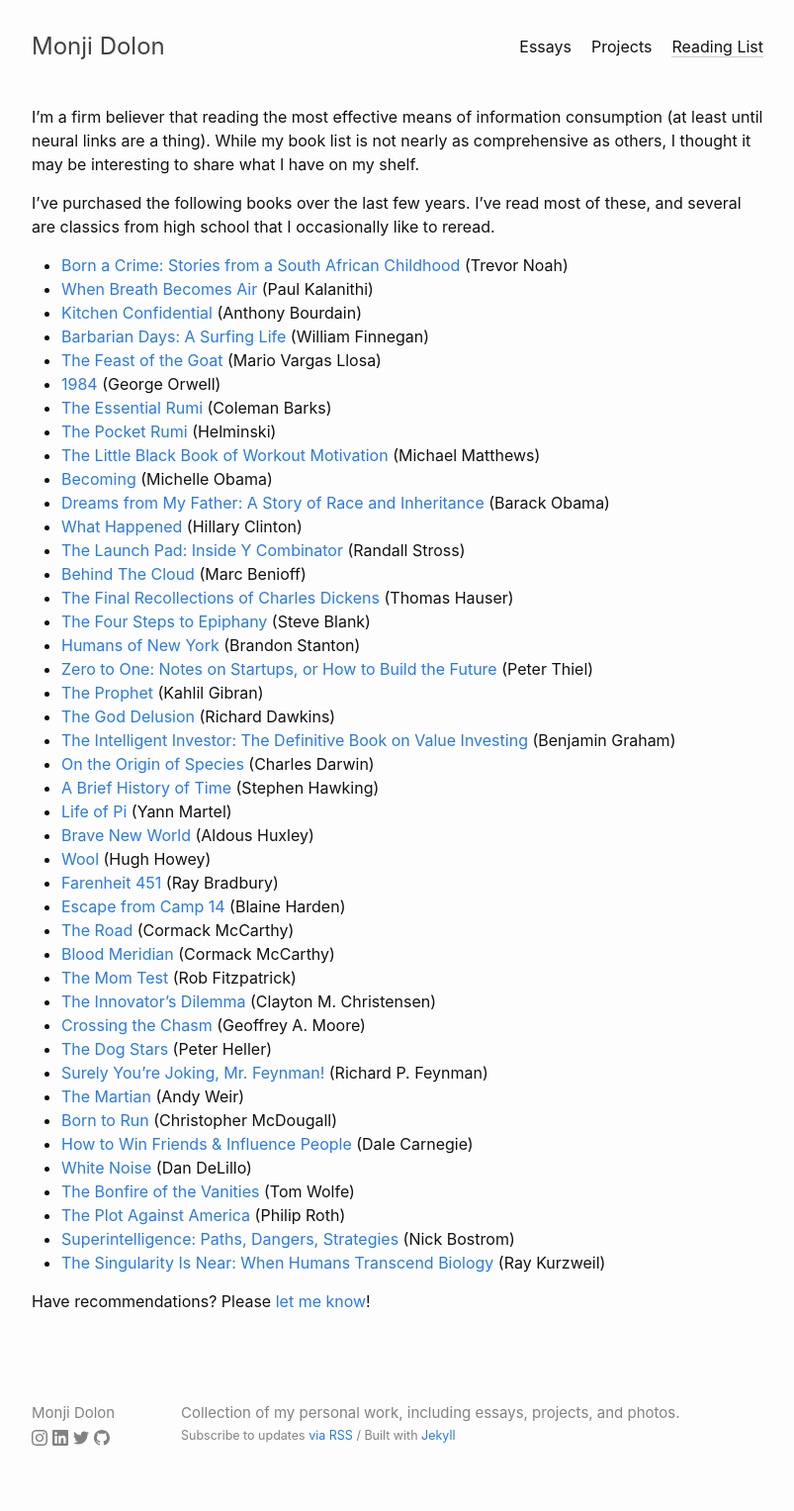
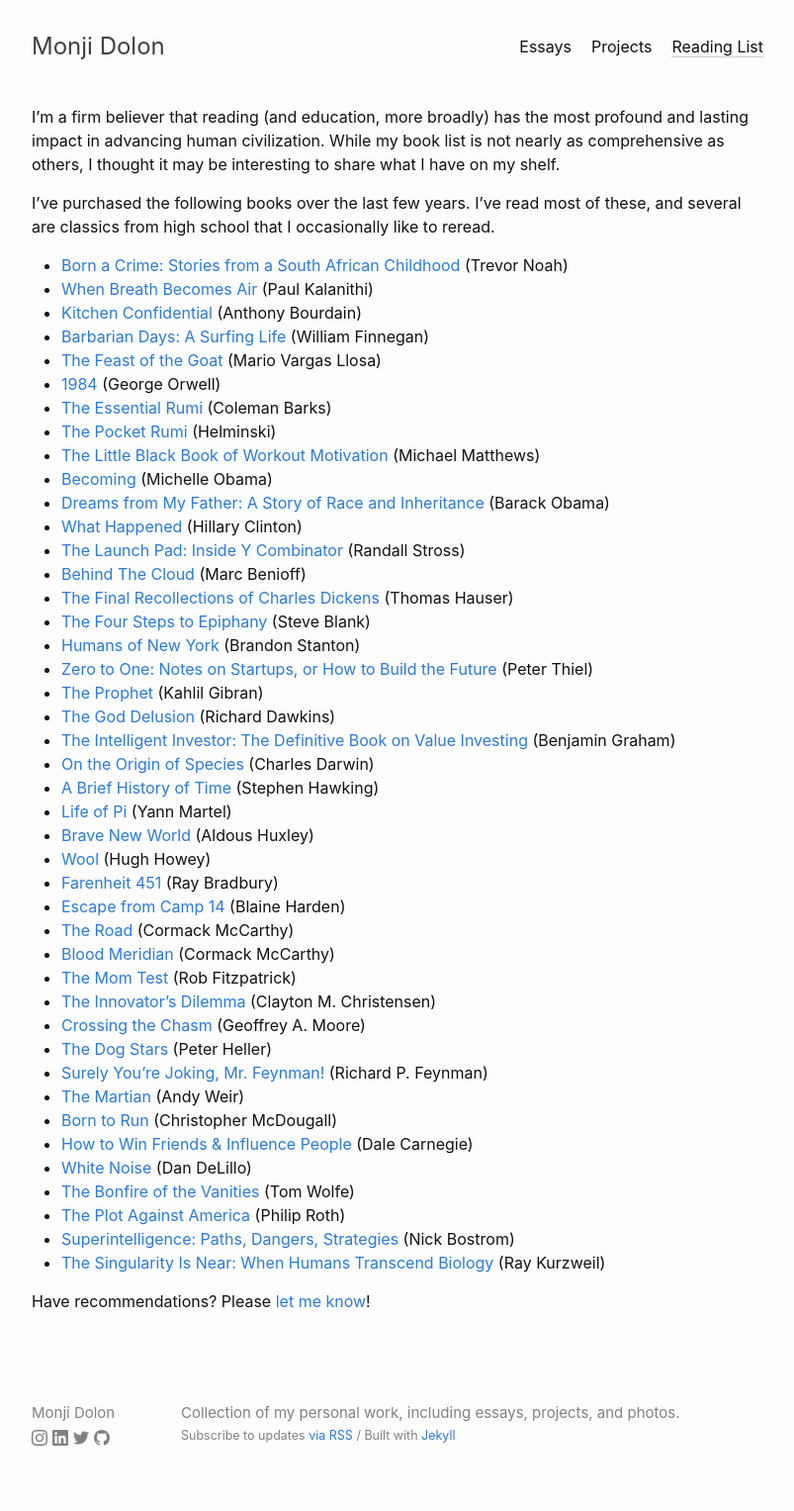
Before and after one commit to mdolon/mdolon-dot-com, a Jekyll site: the page built from reading-list.md, in a window 1280 px wide. Shown: the whole page at 99% size, without its empty margins (238-1041 px from the left). Built offline with Jekyll 4.4.1, drawn with Linux system fonts in a browser that asks for light colours.

Commit message:
Copy fixes

```diff
--- a/reading-list.md
+++ b/reading-list.md
@@ -3,8 +3,8 @@ layout: page
 title: Reading List
 permalink: /reading-list/
 ---
-I'm a firm believer that reading the most effective means of information
-consumption (at least until neural links are a thing). While my book list
+I'm a firm believer that reading (and education, more broadly) has the most
+profound and lasting impact in advancing human civilization. While my book list
 is not nearly as comprehensive as others, I thought it may be interesting
 to share what I have on my shelf.
 
```
Also changed, not shown: index.md (+1 -1 lines).
